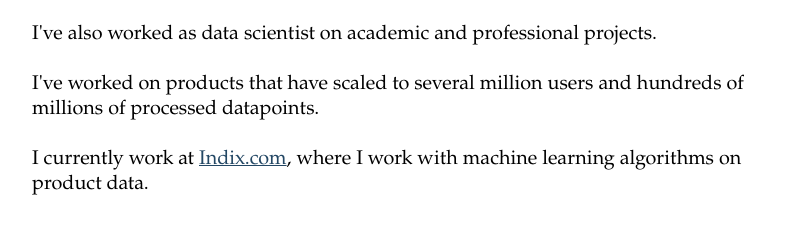
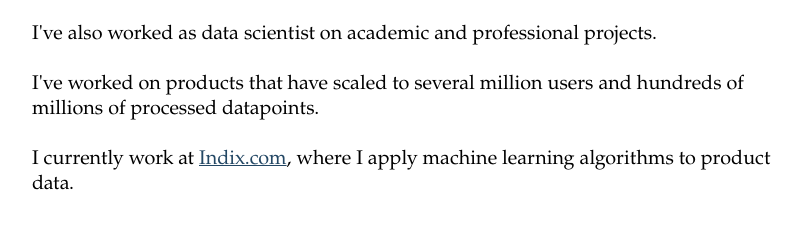
Before and after one commit to roshann/roshann.github.io, a plain HTML site: page index.html in a window 1280 px wide. Shown: the part 238-474 px from the top of the page, without its empty margins (238-1041 px from the left). Drawn offline with Linux system fonts and the light colour scheme.

Commit message:
Updating Blog

```diff
--- a/index.html
+++ b/index.html
@@ -31,7 +31,7 @@
         <p>Machine learning engineer and software developer.</p>
 <p>I've also worked as data scientist on academic and professional projects.</p>
 <p>I've worked on products that have scaled to several million users and hundreds of millions of processed datapoints.</p>
-<p>I currently work at <a href="http://www.indix.com">Indix.com</a>, where I work with machine learning algorithms on product data.</p>
+<p>I currently work at <a href="http://www.indix.com">Indix.com</a>, where I apply machine learning algorithms to product data.</p>
     </div>
         </div>
 
```
